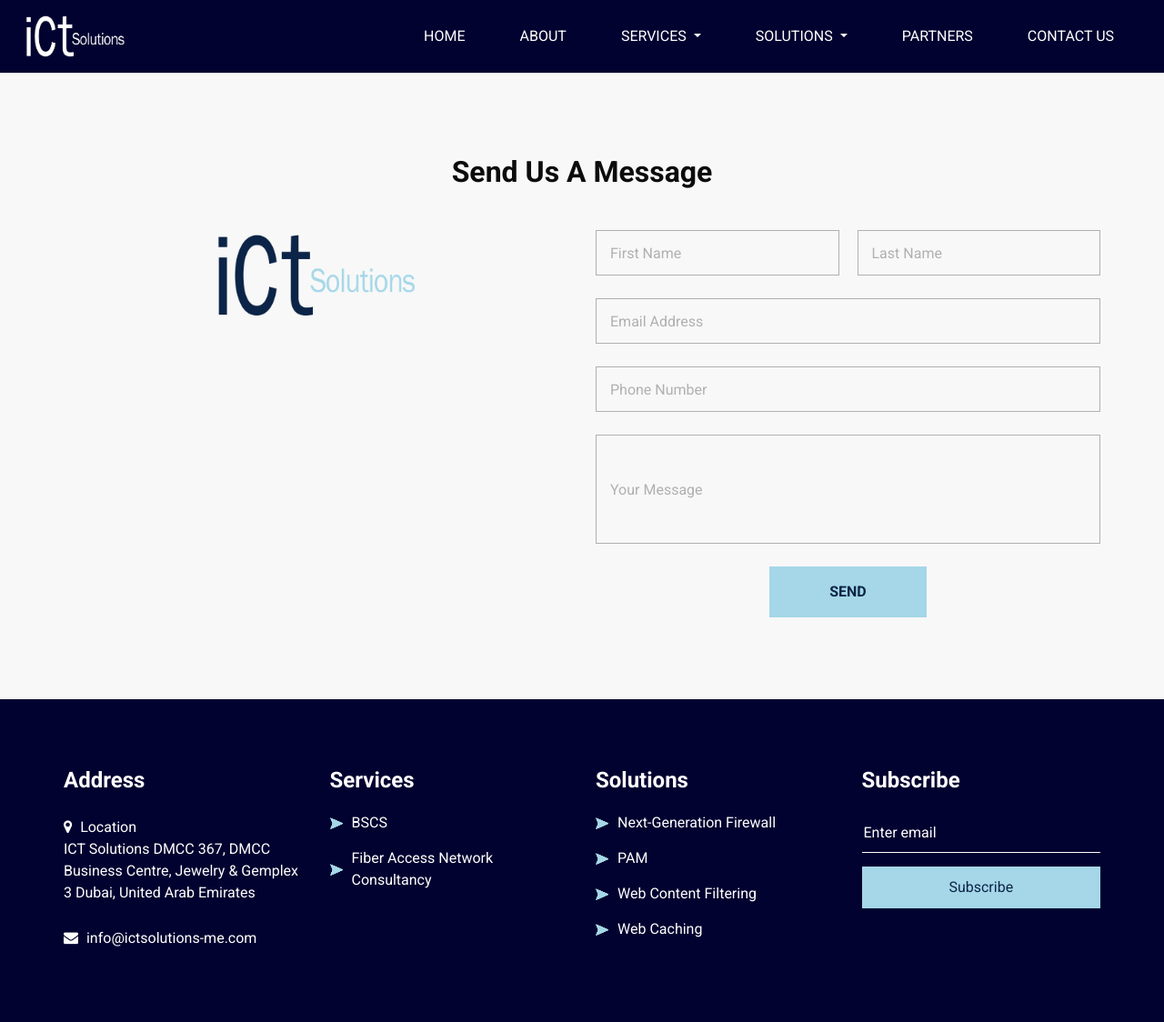
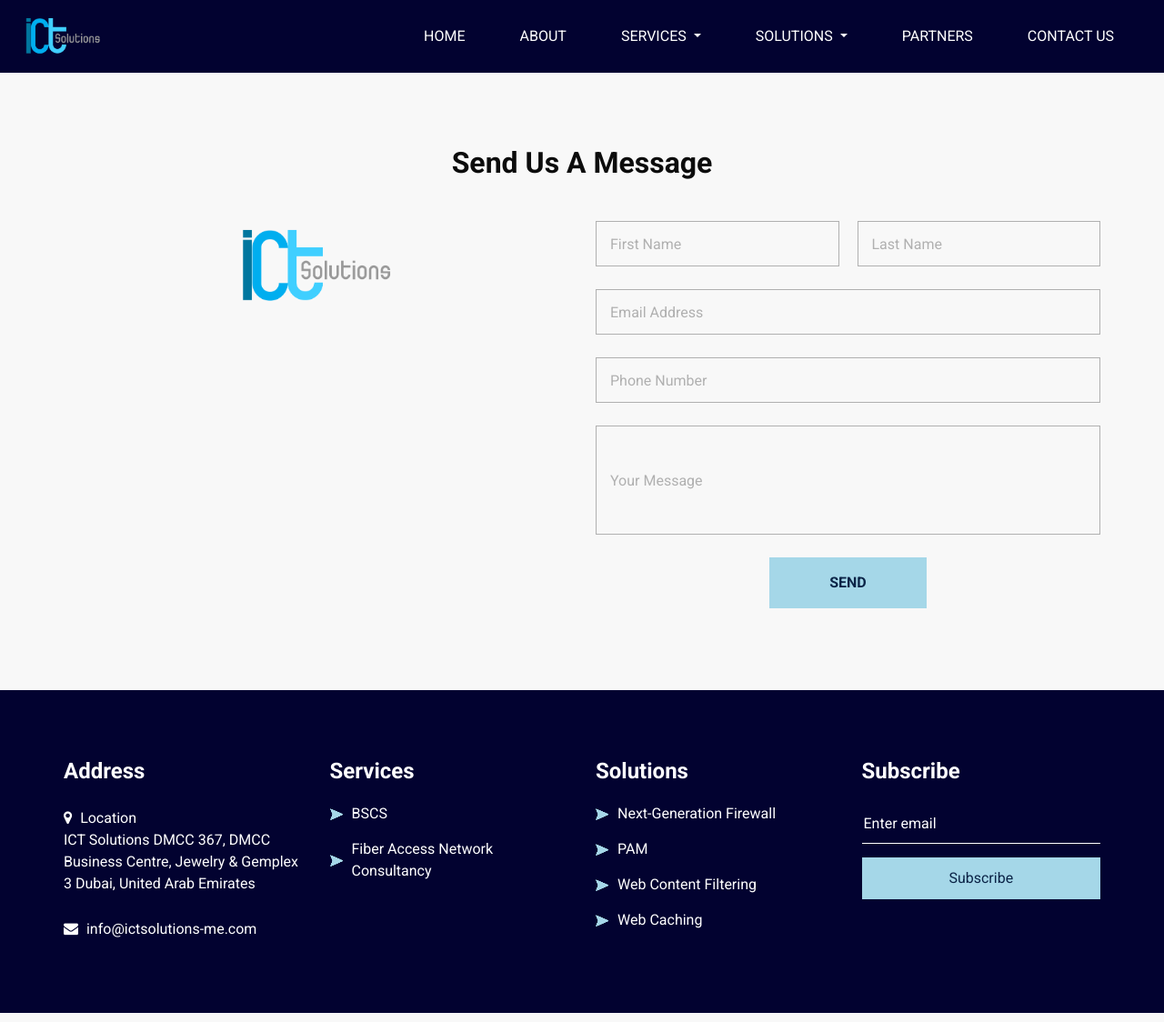
Before and after one commit to gitavenian/ICT, a plain HTML site: page contact.html in a window 1280 px wide. Shown: the whole page at 91% size. Drawn offline with Linux system fonts and the light colour scheme; some packages are replaced by stand-ins of ours; a script that the page names is missing.

Commit message:
second-time

```diff
--- a/contact.html
+++ b/contact.html
@@ -8,7 +8,7 @@
   <!-- Mobile Metas -->
   <meta name="viewport" content="width=device-width, initial-scale=1, shrink-to-fit=no" />
   <!-- Site Metas -->
-  <link rel="icon" href="images/logo-colorful.png" type="image/gif" />
+  <link rel="icon" href="images/ICT_Logo.png" type="image/gif" />
   <meta name="keywords" content="" />
   <meta name="description" content="" />
   <meta name="author" content="" />
@@ -36,11 +36,11 @@
 
   <div class="hero_area">
     <!-- header section strats -->
-    <header class="header_section">
+    <header class="header_section fixed-top">
       <div class="container-fluid">
           <nav class="navbar navbar-expand-lg custom_nav-container">
               <a class="navbar-brand" href="index.html">
-                  <img src="images/logo-white.png" style="height: 50px;">
+                  <img src="images/ICT_Logo.png" style="height: 50px;">
               </a>
               <button class="navbar-toggler" type="button" data-toggle="collapse" data-target="#navbarSupportedContent" aria-controls="navbarSupportedContent" aria-expanded="false" aria-label="Toggle navigation">
                   <span class=""> </span>
@@ -104,7 +104,7 @@
         display: flex;
         flex-direction: column;
         align-items: center;">
-          <img src="images/logo-colorful.png" alt="" style="height: 100px;">
+          <img src="images/ICT_Logo.png" alt="" style="height: 100px;">
           <div id="map"></div>
         </div>
         <div class="col-md-8 col-lg-6 mx-auto">
@@ -157,8 +157,7 @@
                   367, DMCC Business Centre, Jewelry & Gemplex 3
                   Dubai, United Arab Emirates
                 </p>
-              </a>
-              <a href="">
+              <a href="mailto:info@ictsolutions-me.com">
                 <i class="fa fa-envelope" aria-hidden="true"></i>
                 <span>
                   info@ictsolutions-me.com
--- a/css/style.css
+++ b/css/style.css
@@ -3,6 +3,7 @@ body {
   color: #0c0c0c;
   background-color: #f8f8f8;
   overflow-x: hidden;
+  padding-top: 70px;
 }
 
 .layout_padding4{
@@ -147,6 +148,11 @@ a:focus {
 .header_section .container-fluid {
   padding-right: 25px;
   padding-left: 25px;
+}
+
+.fixed-top {
+  z-index: 1030;
+  background-color: #020230;
 }
 
 .navbar-brand span {
@@ -1136,3 +1142,9 @@ a:focus {
   color: inherit;
 }
 /*# sourceMappingURL=style.css.map */
+
+@media (min-width: 992px) {
+  .navbar .dropdown:hover .dropdown-menu {
+    display: block;
+  }
+}
```
Also changed, not shown: BSCS.html (+4 -5 lines), PAM.html (+4 -5 lines), about.html (+4 -4 lines), fiber-access-network-consultancy.html (+4 -5 lines), index.html (+4 -5 lines), next-generation-firewall.html (+4 -5 lines), partners.html (+4 -5 lines), service.html (+4 -5 lines), solutions.html (+4 -5 lines), web-caching.html (+4 -5 lines), web-content-filtering.html (+4 -5 lines), images/ICT_Logo.png (added).
